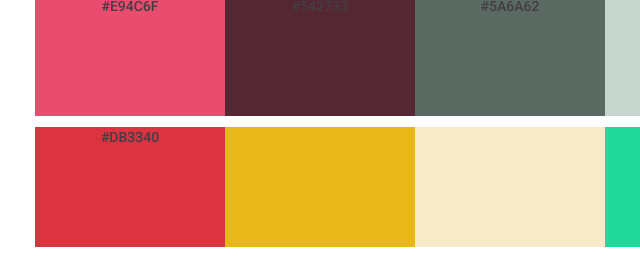
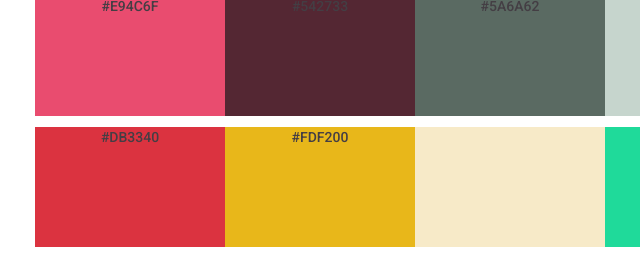
Before and after one commit to adrianaVN/33_keaneTheme, a plain HTML site: page index.html in a window 1280 px wide. Shown: the part 913-1169 px from the top of the page, 130-770 px from the left. Drawn offline with nearby package versions, Linux system fonts and the light colour scheme; files whose address does not match are found by name.

Commit message:
terminado

```diff
--- a/index.html
+++ b/index.html
@@ -118,7 +118,7 @@
                                    <div  id="c11">#DB3340</div>
                                </div>
                                <div class="col-lg-2 pd0 zoom2">
-                                   <div  id="c12"></div>
+                                   <div  id="c12">#FDF200</div>
                                </div>
                                <div class="col-lg-2 pd0 zoom2">
                                    <div  id="c13"></div>
```
